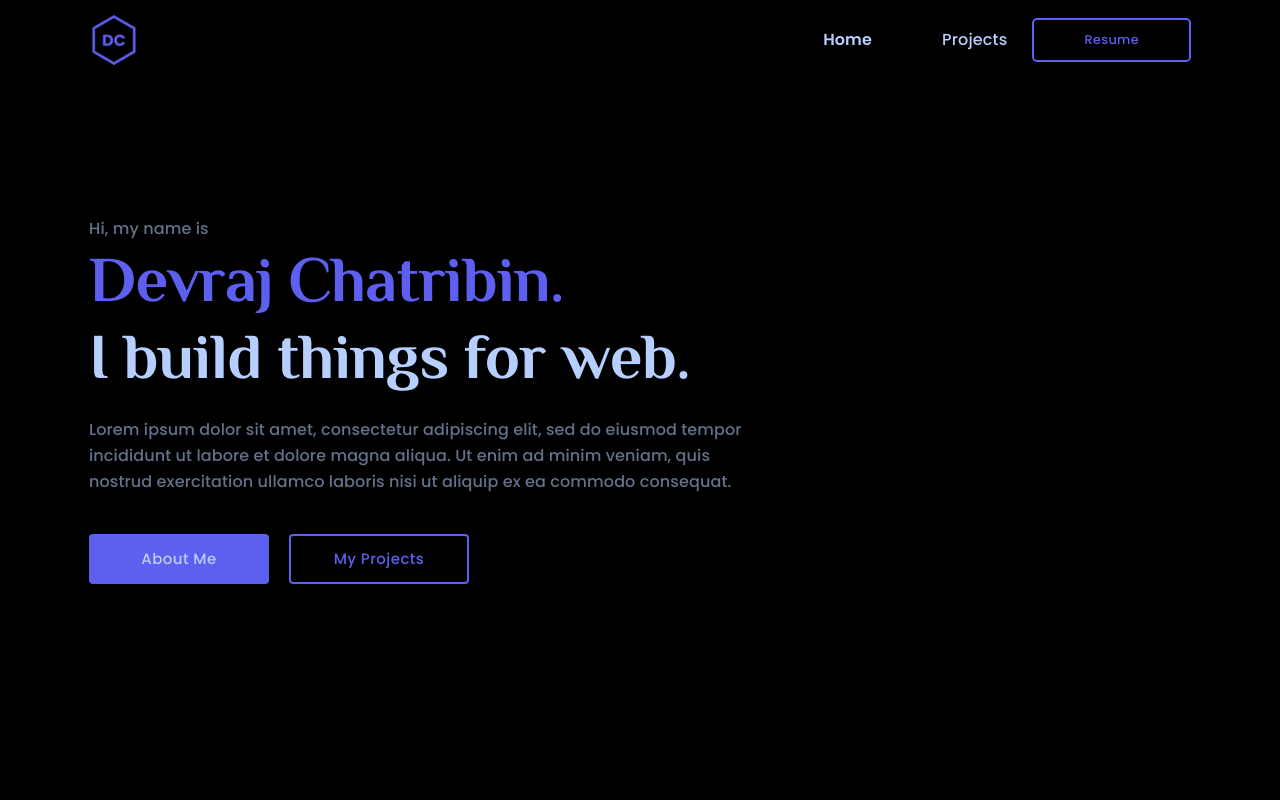
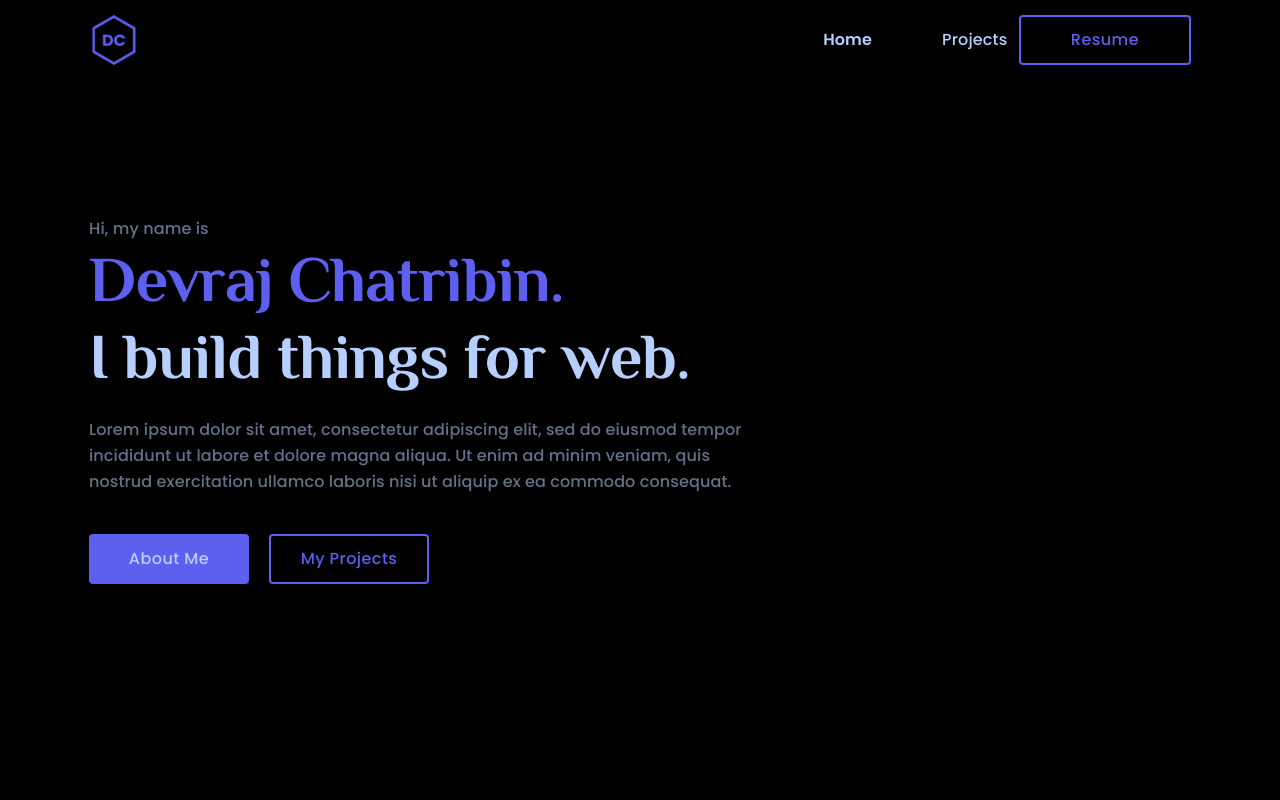
Before and after one commit to Muskulee/Devraj-Chatribin, a React (Create React App) app: page /home in a window 1280 px wide. Shown: the top 800 px of the page. Built offline with nearby package versions, Linux system fonts and the light colour scheme.

Commit message:
fixed buttons

```diff
--- a/src/components/Buttons/index.js
+++ b/src/components/Buttons/index.js
@@ -33,7 +33,6 @@ function OutlinedButton(props) {
 
   return (
     <Button
-
       style={{ padding: size === "large" ? "9px 35px" : "9px 50px" ,color: background, background: color}}
       className={classes.outlinedBtn}
       onMouseEnter={()=>{setBackground("#B6CFFF");setColor("#5D5FEF")}}
--- a/src/components/Buttons/style.js
+++ b/src/components/Buttons/style.js
@@ -1,11 +1,11 @@
 export default function style(theme) {
   return {
     outlinedBtn: {
-      borderRadius: 5,
+      borderRadius: "4",
       height: "fit-content",
       textTransform: "unset !important",
       border: `2px solid #5D5FEF`,
-      fontSize:'0.8rem',
+      fontSize:'1rem',
       color: '#5D5FEF',
       background: '#B6CFFF',
       fontWeight: 500,
--- a/src/components/Projects/index.js
+++ b/src/components/Projects/index.js
@@ -17,7 +17,7 @@ function Projects({ image, title, text, stack, githubLink, liveLink}) {
 
   return (
     <Grid container  direction="row-reverse" className={classes.section}>
-        <Grid item xs={12} sm={6} className={classes.imageContainer}>
+        <Grid item xs={12} sm={6} className={classes.imageContainer} >
           <img
             src={image}
             className={classes.categoriesIllustration}
--- a/src/components/Projects/style.js
+++ b/src/components/Projects/style.js
@@ -80,7 +80,6 @@ export default function styles(theme) {
     imageContainer: {
       display: "flex",
       justifyContent: "flex-end",
-      backgroudColor: "red"
     },
     video: {
       width: "100%",
--- a/src/pages/HomePage/style.js
+++ b/src/pages/HomePage/style.js
@@ -93,26 +93,38 @@ export default function styles(theme) {
     aboutBtn: {
       backgroundColor: "#5D5FEF",
       color: "#B6CFFF",
-      width: 180,
+      fontSize: "1rem",
+      width: 160,
       height: 50,
       borderRadius: 4,
       "&:hover": {
         backgroundColor: "transparent",
         border: "2px solid #5D5FEF",
         color: "#5D5FEF"
-      }
+      },
+      [theme.breakpoints.down("sm")]: {
+        fontSize: "0.8rem",
+        width: 160,
+        height: 45,
+      },
     },
     projectBtn: {
       backgroundColor: "transparent",
       border: "2px solid #5D5FEF",
       color: "#5D5FEF",
-      width: 180,
+      fontSize: "1rem",
+      width: 160,
       height: 50,
       borderRadius: 4,
       "&:hover": {
         backgroundColor: "#5D5FEF",
         color: "#B6CFFF"
-      }
+      },
+      [theme.breakpoints.down("sm")]: {
+        fontSize: "0.8rem",
+        width: 160,
+        height: 45,
+      },
     },
     categoriesIllustration: {
       marginLeft: "auto",
@@ -122,7 +134,6 @@ export default function styles(theme) {
       width: "100%",
       [theme.breakpoints.down("sm")]: {
         height: 300,
-        // display: "flex",
       },
     },
     videoDesc: {
```
